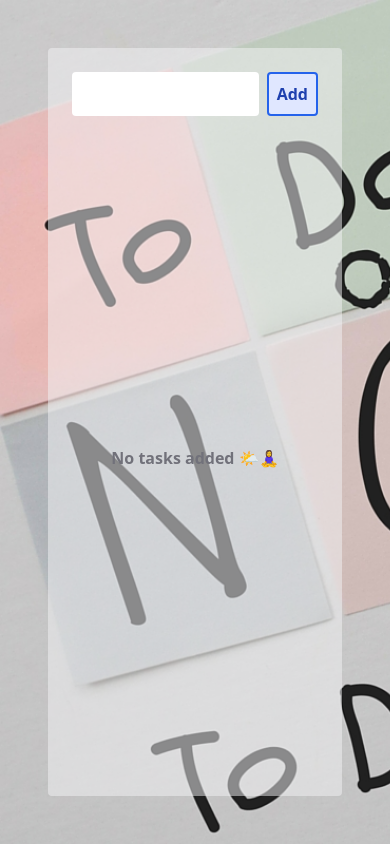
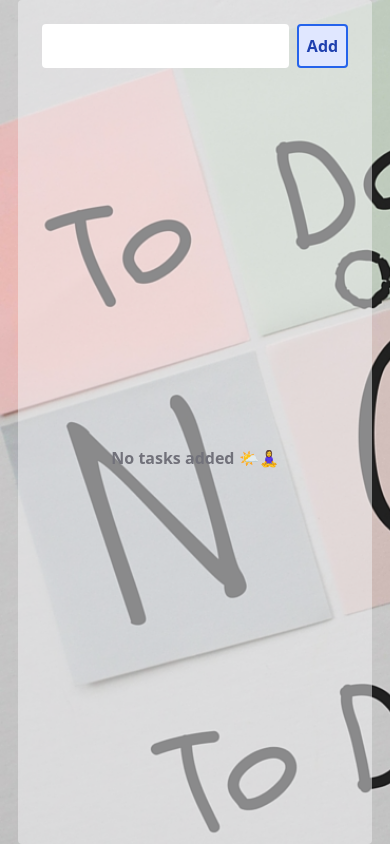
Before and after one commit to Muneera-cod/todo-Counter-redux, a React (Vite) app: page / in a window 390 px wide. Built offline with nearby package versions, Linux system fonts and the light colour scheme.

Commit message:
Removed Counter.jsx from Page (Make it as TodoApp using redux)

```diff
--- a/src/Page.jsx
+++ b/src/Page.jsx
@@ -5,7 +5,7 @@ import Loading from './Components/Loading'
 const Todo =lazy(()=>import ('./Components/Todo/Todo'))
 function Page() {
   return (
-    <div className='flex gap-5 p-12 justify-center w-full min-h-screen bgimage'>
+    <div className='flex gap-5 sm:p-4 md:p-12 justify-center w-full min-h-screen bgimage'>
       <Suspense fallback={<Loading/>}>
       <Todo/>
       </Suspense>
```
